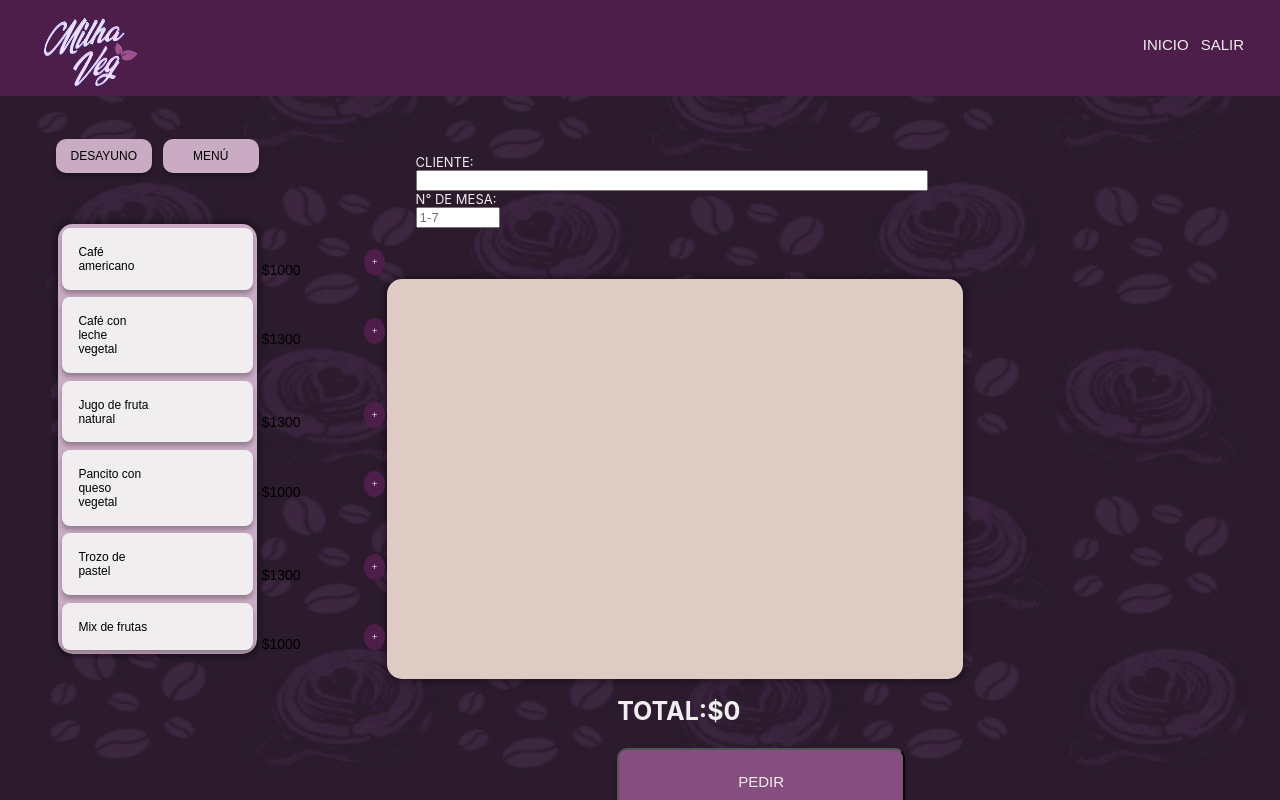
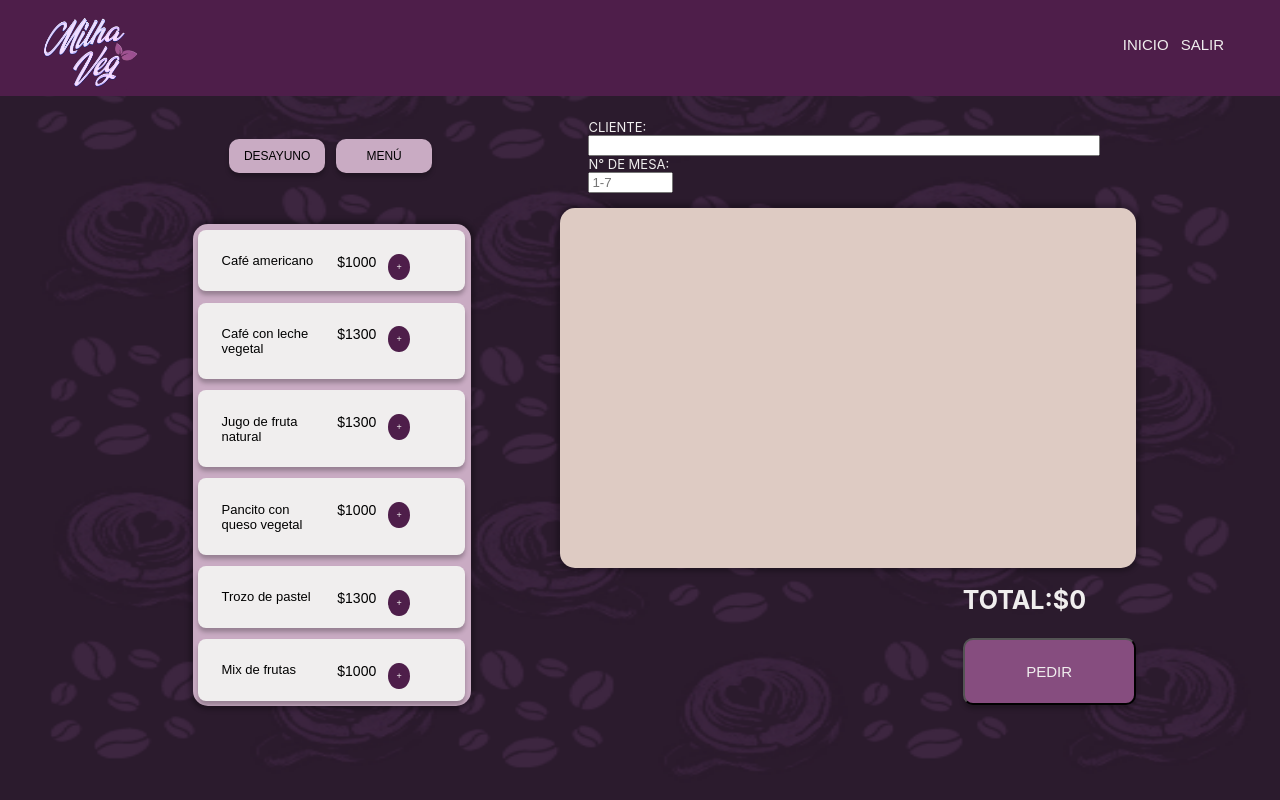
Before and after one commit to CarolinaGarciaM/SCL018-burger-queen, a React (Create React App) app: page /ItemBreakfastMenu in a window 1280 px wide. Built offline with nearby package versions, Linux system fonts and the light colour scheme.

Commit message:
Actualización para desktop

```diff
--- a/src/App.css
+++ b/src/App.css
@@ -18,10 +18,10 @@
     display: flex;
     justify-content: center;
     align-items: center;
-    height: 35%;
+    height: 50%;
     margin-bottom: 10%;
-    margin-left: 5%;
-    margin-top: 10%;
+    margin-left: 10%;
+    margin-top: 8%;
   }
 
   .general-button {
@@ -29,7 +29,8 @@
     align-items: center;
     flex-direction: column;
     justify-content: center;
-    margin-left: 120%;
+    margin-left: 80%;
+    margin-top: 70%;
   }
 
   .customer-button,
@@ -71,7 +72,7 @@
   .link-header {
     display: flex;
     flex-direction: row;
-    margin-right: 30px;
+    margin-right: 50px;
     margin-top: 30px;
   }
 
@@ -93,7 +94,7 @@
     justify-content: flex-end;
     align-items: flex-end;
     background-color: #4E1E4A;
-    margin-top: 11%;
+    margin-top: 3%;
     width: 100%;
     position: end;
   }
@@ -102,7 +103,7 @@
     color: #F0EEEE;
     font-family: arial;
     font-size: 15px;
-    margin-right: 100px;
+    margin-right: 510px;
     text-align: center;
   }
 
@@ -117,7 +118,7 @@
   .general-main {
     display: flex;
     flex-direction: row;
-    margin-left: 26%;
+    margin-left: 107%;
   }
 
   .breakfast-button,
@@ -155,11 +156,11 @@
     background-color: #C9ABC3;
     border-radius: 15px;
     box-shadow: 0px 0px 4px 4px #00000040;
-    height: 50%;
-    margin-left: 27%;
-    margin-right: 60%;
+    height: 140%;
+    margin-left: 90%;
+    margin-right: 80%;
     margin-top: 6%;
-    width: 93%;
+    width: 130%;
   }
 
   .card {
@@ -171,7 +172,7 @@
     font-family: arial;
     font-size: 10px;
     font-style: bold;
-    height: 11%;
+    height: 100%;
     margin: 2%;
     padding: 4%;
     width: 88%;
@@ -179,7 +180,7 @@
 
   .card-name {
     font-family: arial;
-    font-size: 12px;
+    font-size: 13px;
     margin-right: 50%;
     padding: 5%;
   }
@@ -188,8 +189,8 @@
     font-family: arial;
     font-size: 14px;
     font-style: bold;
-    margin-left: 15%;
-    margin-top: 2%;
+    margin-left: 10%;
+    margin-top: 1%;
     position: fixed;
   }
 
@@ -198,7 +199,7 @@
     border-radius: 100%;
     color: #F0EEEE;
     font-size: 9px;
-    margin-left: 23%;
+    margin-left: 14%;
     margin-top: 1%;
     padding: 8px;
     position: fixed;
@@ -211,15 +212,15 @@
     font-size: 13px;
     color: #F0EEEE;
     height: 10%;
-    margin-left: 35%;
-    margin-top: 10%;
+    margin-left: 65%;
+    margin-top: 4%;
     width: 40vw;
   }
 
   .input-number {
     height: 10%;
     width: 15%;
-    margin-bottom: 10%;
+    margin-bottom: 3%;
   }
 
   /*View Cart*/
@@ -231,8 +232,8 @@
     background-color: #DECBC3;
     border-radius: 15px;
     box-shadow: 0px 0px 4px 4px #00000040;
-    height: 50vh;
-    margin-left: 30%;
+    height: 45vh;
+    margin-left: 60%;
     overflow-y: scroll;
     width: 45vw;
   }
@@ -244,7 +245,7 @@
     box-shadow: 0px 4px 4px 0px #00000040;
     color: #000000;
     font-family: arial;
-    font-size: 10px;
+    font-size: 14px;
     font-style: bold;
     height: 15%;
     margin: 2%;
@@ -254,7 +255,7 @@
 
   .cart-name {
     font-family: arial;
-    font-size: 12px;
+    font-size: 14px;
     margin-right: 70%;
     padding: 1%;
   }
@@ -263,7 +264,7 @@
     font-family: arial;
     font-size: 14px;
     font-style: bold;
-    margin-left: 18%;
+    margin-left: 17%;
     position: fixed;
   }
 
@@ -271,7 +272,7 @@
     font-family: arial;
     font-size: 14px;
     font-style: bold;
-    margin-left: 24%;
+    margin-left: 25%;
     position: fixed;
   }
 
@@ -308,7 +309,7 @@
   h1 {
     color: #F0EEEE;
     font-size: 25px;
-    margin-left: 70%;
+    margin-left: 130%;
   }
 
   .button-ask {
@@ -320,13 +321,13 @@
     font-family: arial;
     font-size: 15px;
     font-style: bold;
-    height: 100%;
+    height: 400%;
     margin-bottom: 60%;
-    margin-left: 70%;
+    margin-left: 130%;
     margin-top:  1%;
     padding: 4%;
     text-align: center;
-    width: 50%;
+    width: 30%;
   }
 
   .button-ask:hover {
@@ -346,7 +347,7 @@
   h2 {
     color: #C9ABC3;
     font-size: 20px;
-    margin-left: 120%;
+    margin-left: 420%;
     margin-top: 10%;
   }
 
@@ -359,8 +360,8 @@
     border-radius: 15px;
     box-shadow: 0px 0px 4px 4px #00000040;
     height: 100%;
-    margin-left: 40%;
-    margin-right: 90%;
+    margin-left: 350%;
+    margin-right: 400%;
     margin-top: 4%;
     width: 250%;
   }
@@ -375,7 +376,7 @@
     font-family: arial;
     font-size: 10px;
     font-style: bold;
-    height: 10vw;
+    height: 7vw;
     margin: 2%;
     padding: 2%;
     width: 92%;
@@ -406,7 +407,7 @@
     border-radius: 100%;
     color: #F0EEEE;
     font-size: 100%;
-    margin-left: 35%;
+    margin-left: 14%;
     padding: 3px;
     position: fixed;
   }
@@ -422,7 +423,7 @@
   h3 {
     color: #DECBC3;
     font-size: 20px;
-    margin-left: 610%;
+    margin-left: 1360%;
     margin-top: 23%;
   }
 
@@ -435,7 +436,7 @@
     border-radius: 15px;
     box-shadow: 0px 0px 4px 4px #00000040;
     height: 190%;
-    margin-left: 440%;
+    margin-left: 1200%;
     margin-right: 40%;
     width: 450%;
   }
@@ -450,7 +451,7 @@
     font-family: arial;
     font-size: 10px;
     font-style: bold;
-    height: 14vw;
+    height: 7vw;
     margin: 2%;
     padding: 2%;
     width: 92%;
--- a/src/Components/Home.jsx
+++ b/src/Components/Home.jsx
@@ -13,7 +13,7 @@ const Home = () => {
                 </div>
                 <div>
                     <div className="general-button">
-                    <Link className="customer-button" to="/ItemBreakfastMenu">CLIENTE</Link>
+                    <Link className="customer-button" to="/ItemBreakfastMenu">PEDIDO</Link>
                     <Link className="kitchen-button" to="/ItemKitchen">COCINA</Link>
                     </div>
                 </div>
```
